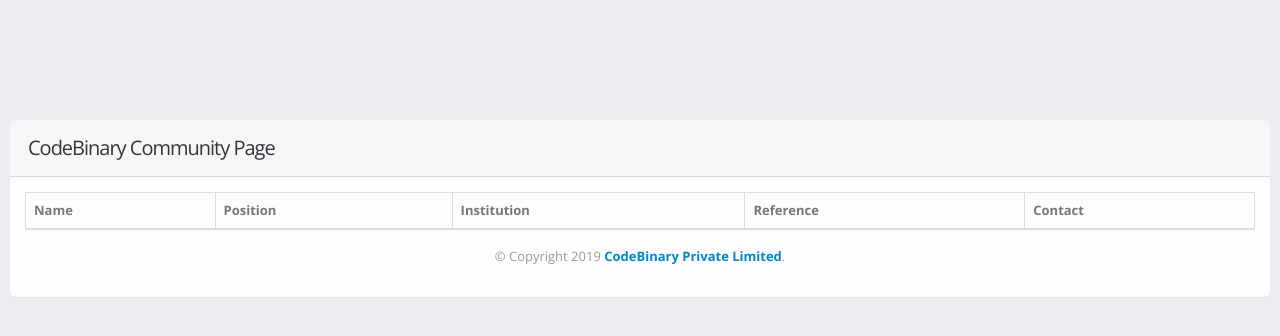
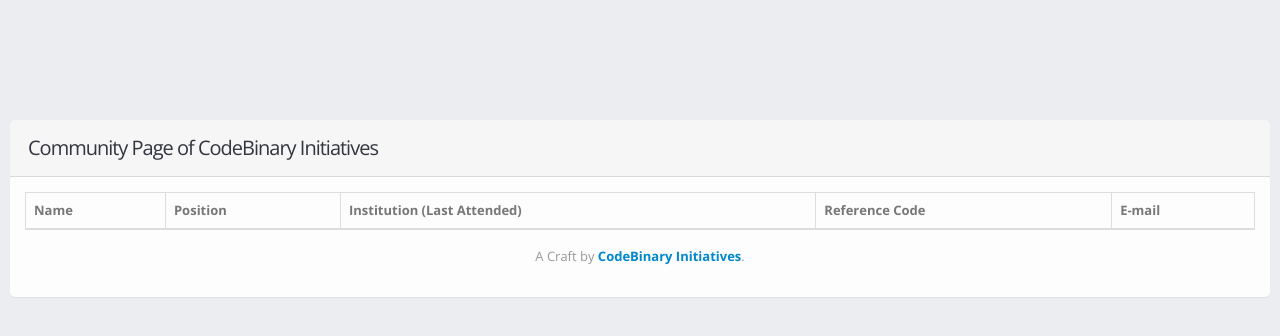
Before and after one commit to projectcodebinary/Project-CB.Community, a PHP site: page / in a window 1280 px wide. Shown: the top 336 px of the page. Run offline with PHP 8.4, Linux system fonts and the light colour scheme; data that the repository does not hold is empty; style sheets or scripts are compiled from the project's sources; some libraries are stand-ins or nearby versions.

Commit message:
pattern changed

```diff
--- a/c-top.php
+++ b/c-top.php
@@ -5,10 +5,9 @@
 		<!-- Basic -->
 		<meta charset="UTF-8">
 
-		<title><?php echo $title; ?> : CodeBinary</title>
-		<meta name="keywords" content="CodeBinary Community, Project CodeBinary" />
+		<title><?php echo $title; ?> : CodeBinary Initiatives</title>
 		<meta name="description" content="Community page of CodeBinary">
-		<meta name="author" content="CodeBinary">
+		<meta name="author" content="CodeBinary Initiatives">
 
 		<!-- Mobile Metas -->
 		<meta name="viewport" content="width=device-width, initial-scale=1.0, maximum-scale=1.0, user-scalable=no" />
@@ -40,6 +39,16 @@
 
 		 <link rel="shortcut icon" href="assets/images/codebinary_trans.png" />
 
+		<!-- Global site tag (gtag.js) - Google Analytics -->
+<script async src="https://www.googletagmanager.com/gtag/js?id=UA-136232244-4"></script>
+<script>
+  window.dataLayer = window.dataLayer || [];
+  function gtag(){dataLayer.push(arguments);}
+  gtag('js', new Date());
+
+  gtag('config', 'UA-136232244-4');
+</script>
+
 	</head>
 
 <?php include('operations.php'); ?>
--- a/google88376f65aec8e838.html
+++ /dev/null
@@ -1 +0,0 @@
-google-site-verification: google88376f65aec8e838.html
--- a/index.php
+++ b/index.php
@@ -6,7 +6,7 @@
 					<!-- start: page -->
 						<section class="panel" style="padding:10px 10px 10px 10px">
 							<header class="panel-heading">
-							<h2 class="panel-title">CodeBinary Community Page</h2>
+							<h2 class="panel-title">Community Page of CodeBinary Initiatives</h2>
 							</header>
 							<div class="panel-body">
 								<table class="table table-bordered table-striped mb-none" id="datatable-default">
@@ -14,9 +14,9 @@
 										<tr>
 											<th>Name</th>
 											<th>Position</th>
-											<th>Institution</th>
-											<th>Reference</th>
-											<th>Contact</th>
+											<th>Institution (Last Attended)</th>
+											<th>Reference Code</th>
+											<th>E-mail</th>
 										</tr>
 									</thead>
 									<tbody>
@@ -54,7 +54,7 @@
 
 									</tbody>
 								</table>
-															<p class="text-center text-muted mt-md mb-md">&copy; Copyright 2019 <a href="https://codebinary.in/"><strong>CodeBinary Private Limited</strong></a>.</p>
+															<p class="text-center text-muted mt-md mb-md">A Craft by <a href="https://codebinary.in/"><strong>CodeBinary Initiatives</strong></a>.</p>
 
 							</div>
 						</section>
--- /dev/null
+++ b/robots.txt
@@ -0,0 +1,6 @@
+User-agent: *
+Disallow:
+Disallow: /cgi-bin/
+Disallow: /assests
+Disallow: /settings
+Sitemap: https://community.codebinary.in/sitemap.xml
```
Also changed, not shown: sitemap.xml (added, +14 -0 lines), README.md, assets/images/leaves.jpg.
